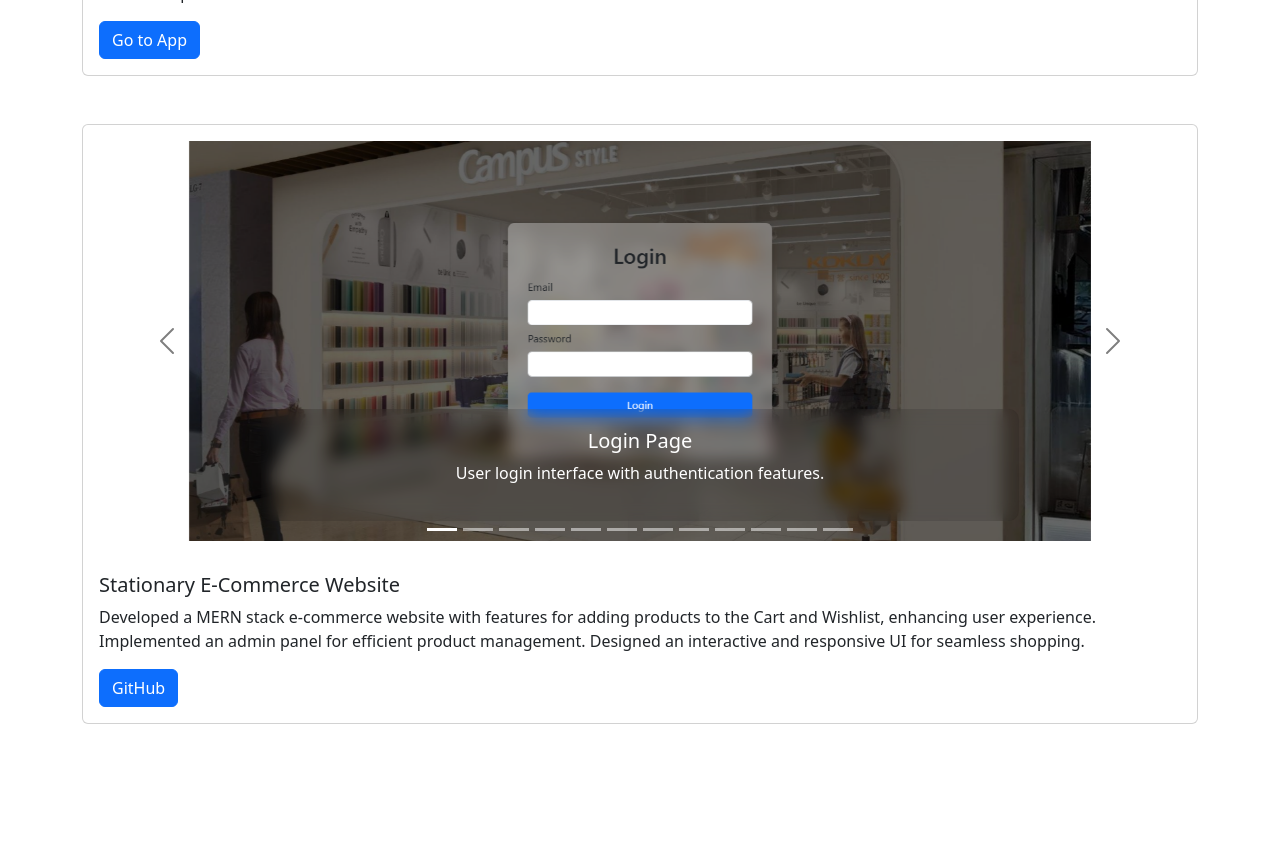
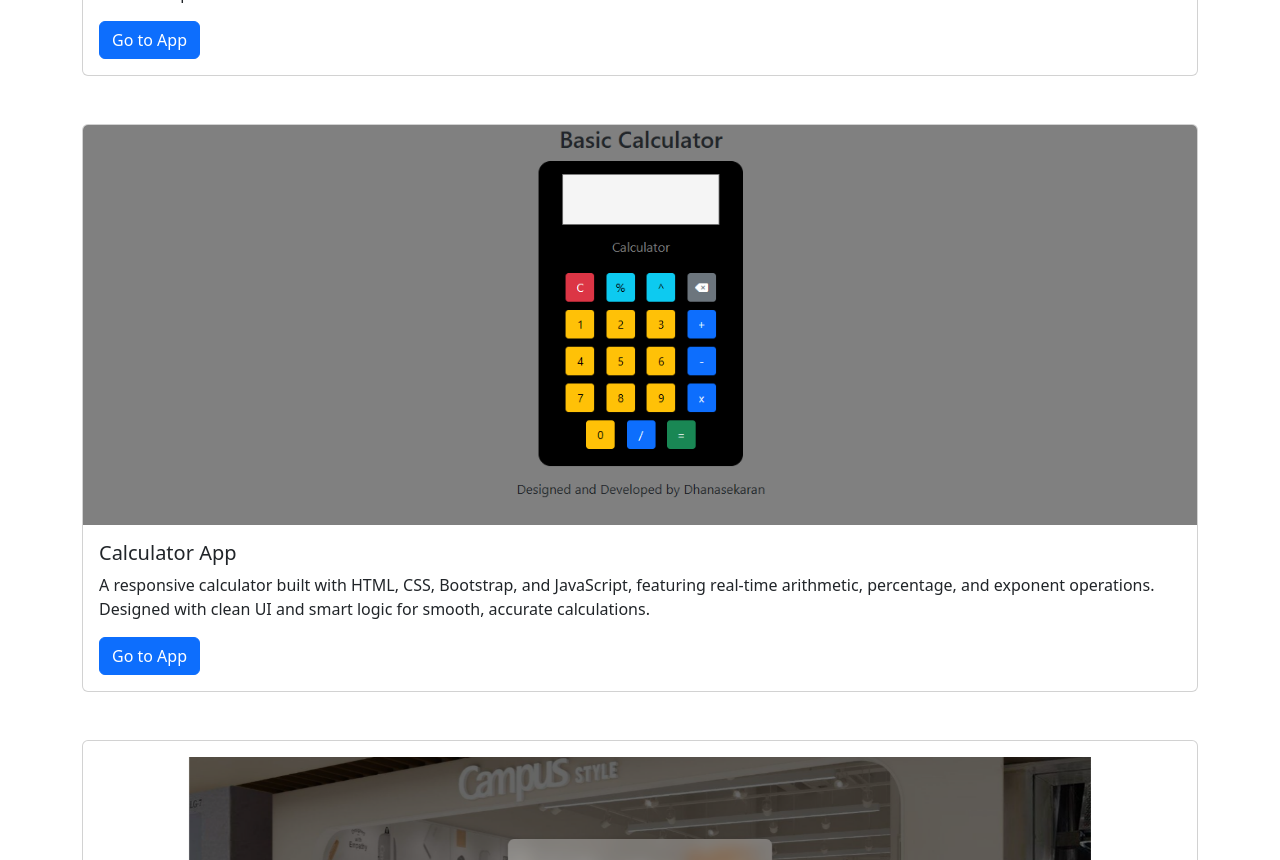
Before and after one commit to 2001dhanasekaran/react_reinforcement_project, a React (Create React App) app: page /projects in a window 1280 px wide. Shown: the part 1940-2800 px from the top of the page. Before the commit the page ends 2764 px from the top, so only its background shows below. Built offline with nearby package versions, Linux system fonts and the light colour scheme.

Commit message:
calculator project added

```diff
--- a/src/components/home.js
+++ b/src/components/home.js
@@ -5,20 +5,20 @@ import Projects from "./projects";
 export default function Home(){
     return(
         <div className="container mt-5 pt-5">
-            <div id="top">
+            <div id="top" className='main-section'>
                 <h2 data-aos="fade-down">Hi, I am</h2>
                 <h1 data-aos="fade-down" style={{color:'rgb(122, 64, 177)'}}>Dhanasekaran</h1>
                 <h2 data-aos="fade-down">Expert MERN Stack Developer</h2>
                 <h4 data-aos="fade-down">Building functional and visually stunning web experiences.</h4>
                 <a data-aos="fade-up" className="btn btn-outline-primary" href="#contact" >Contact Me</a>
             </div>
-            <div id="about">
+            <div id="about" className='main-section'>
                <About />
             </div>
-            <div id="projects">
+            <div id="projects" className='main-section'>
                <Projects />
             </div>
-            <div id="contact">
+            <div id="contact" className='main-section'>
                <Contact />
             </div>
         </div>
--- a/src/components/navtoggle.js
+++ b/src/components/navtoggle.js
@@ -11,14 +11,23 @@ export default function Navtoggle(){
     };
 
     useEffect(() => {
-        const sections = document.querySelectorAll('div[id]');
+        const sections = document.querySelectorAll('.main-section');
         const observeScroll= new IntersectionObserver((entries) => {
+            let mostVisible = null;
+            let maxRatio = 0;
+
             entries.forEach((entry) => {
-                if (entry.isIntersecting) {
+                if (entry.isIntersecting && entry.intersectionRatio > maxRatio) {
+                    maxRatio = entry.intersectionRatio;
+                    mostVisible = entry.target.id;
                     setActiveLink(entry.target.id);
                 }
+
+                if(mostVisible){
+                    setActiveLink(mostVisible);
+                }
             });
-        }, { threshold: 0.3 }
+        }, { threshold: [0.1, 0.3, 0.5, 0.7], rootMargin: '-10% 0px -40% 0px' }
     );
     sections.forEach((section) => observeScroll.observe(section));
 
--- a/src/components/projects.js
+++ b/src/components/projects.js
@@ -1,6 +1,7 @@
 import shopping_cart from '../imgs/shopping_cart.png';
 import registration_page from '../imgs/registration_page.png';
 import weather_app from '../imgs/weather_app.png';
+import calculator_app from '../imgs/calculator_app.png';
 import eComLogin from '../imgs/login_page.png';
 import eComRegister from '../imgs/registration_page1.png';
 import ecomAdmin from '../imgs/admin_page.png';
@@ -50,6 +51,16 @@ export default function Projects(){
                         API with geolocation support and dynamic city-based weather reports.
                     </p>
                     <a className='btn btn-primary' href="https://quiet-maamoul-140ac3.netlify.app/" target="_blank" rel="noopener noreferrer">Go to App</a>
+                </div>
+            </div>
+            <div className="card mb-5" data-aos="fade-up">
+                <img src={calculator_app} className="card-img-top img-fluid" alt="calculator_app" style={{objectFit:'cover', height: '400px'}} />
+                <div className="card-body">
+                    <h5 className="card-title">Calculator App</h5>
+                    <p className="card-text">A responsive calculator built with HTML, CSS, Bootstrap, and JavaScript, featuring real-time arithmetic,
+                        percentage, and exponent operations. Designed with clean UI and smart logic for smooth, accurate calculations.
+                    </p>
+                    <a className='btn btn-primary' href="https://glowing-sfogliatella-5c052c.netlify.app/" target="_blank" rel="noopener noreferrer">Go to App</a>
                 </div>
             </div>
             <div className="card mb-5" data-aos="fade-up">
```
Also changed, not shown: src/imgs/calculator_app.png (added).
